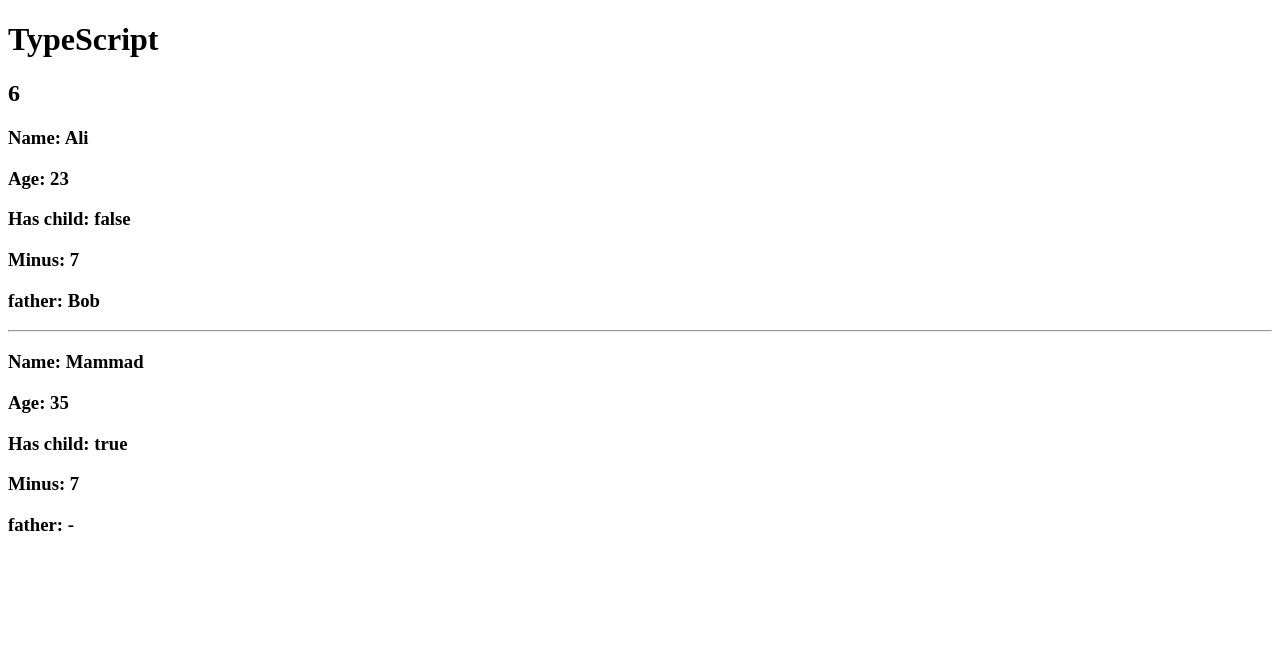
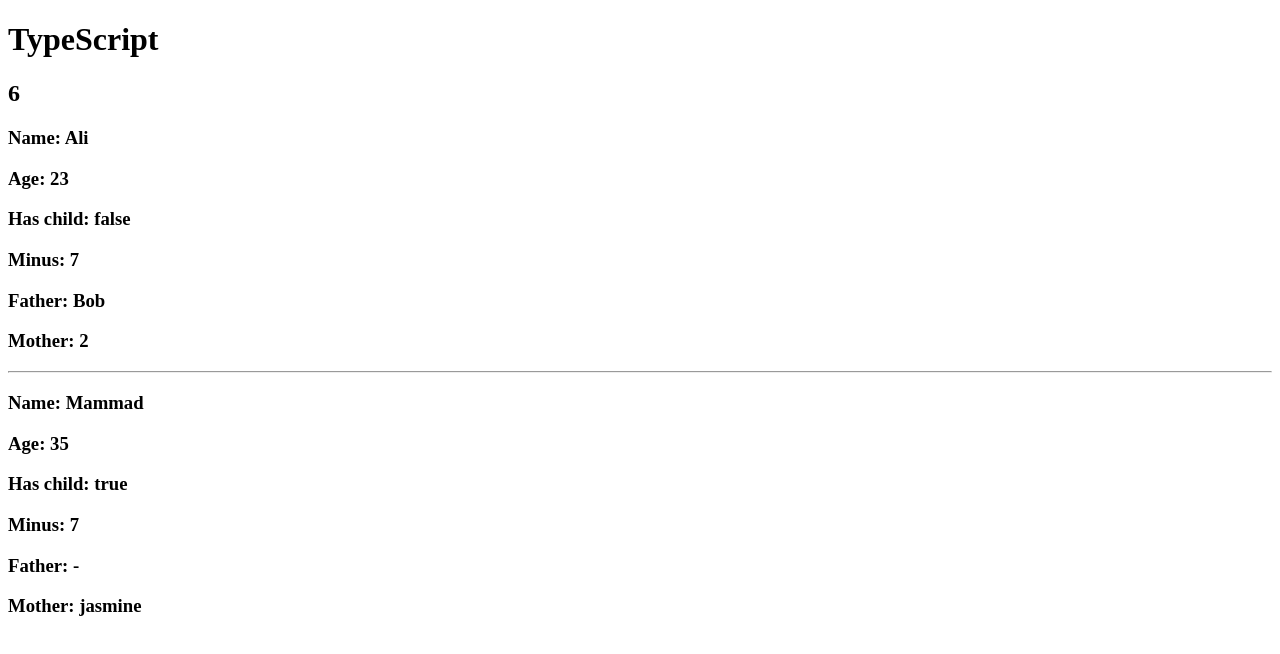
Before and after one commit to jawid-fakhari/TypeScript-learning, a React (Create React App) app: page / in a window 1280 px wide. Shown: the top 654 px of the page. Built offline with nearby package versions, Linux system fonts and the light colour scheme.

Commit message:
any type setting

```diff
--- a/src/App.tsx
+++ b/src/App.tsx
@@ -45,9 +45,9 @@
         <h1>TypeScript</h1>
         <h2>{sum(2, 4)}</h2>
         {/* i props di User è stato settato, e finché non viene completato i suoi props avermo errore "il bello di typescript" */}
-        <User name='Ali' age={23} hasChild={false} minus={minus} father='Bob'/>
+        <User name='Ali' age={23} hasChild={false} minus={minus} father='Bob' mother={2}/>
         <hr />
-        <User name='Mammad' age={35} hasChild={true} minus={minus}/>
+        <User name='Mammad' age={35} hasChild={true} minus={minus} mother="jasmine"/>
 
     </div>
   );
--- a/src/components/User.tsx
+++ b/src/components/User.tsx
@@ -9,10 +9,12 @@
     minus: (a:number, b:number) => number // ricevere function come props da App.tsx
     //Come settare un Optional Type
     father?: string,
+    //Come settare un Any Type
+    mother: any,
 }
 
 //come settare il type dei props in react component, che è stato importato in App.tsx
-export default function User({name, age, hasChild, minus, father}: USER,) {
+export default function User({name, age, hasChild, minus, father, mother}: USER,) {
   return (
     <div>
         <h3>Name: {name}</h3>
@@ -20,8 +22,9 @@
         <h3>Has child: {`${hasChild}`}</h3>
         <h3>Minus: {minus(10, 3)}</h3>
         <h3>
-            father: {father ?? "-"}
+            Father: {father ?? "-"}
         </h3>
+        <h3>Mother: {mother}</h3>
     </div>
   )
 }
```
